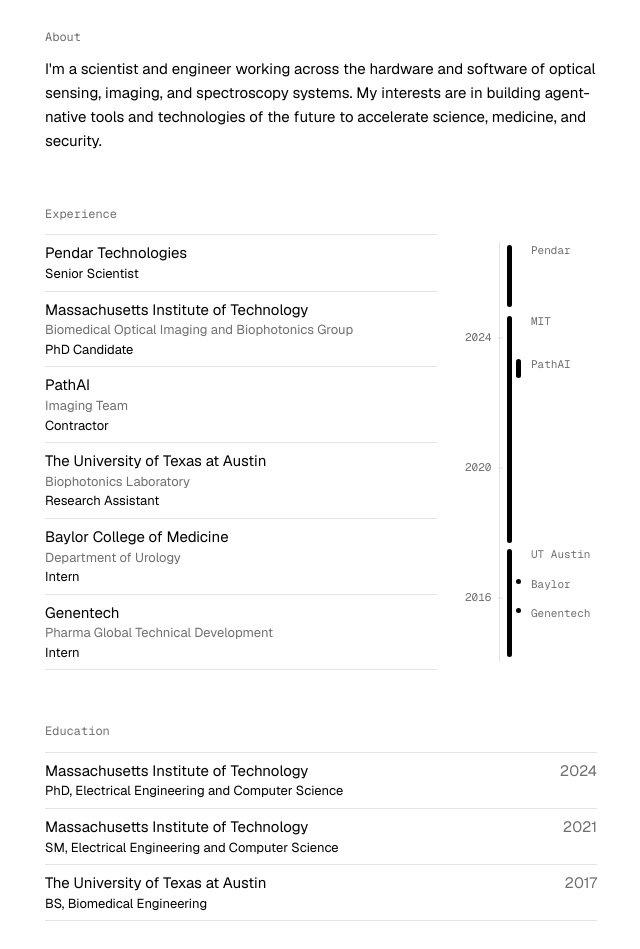
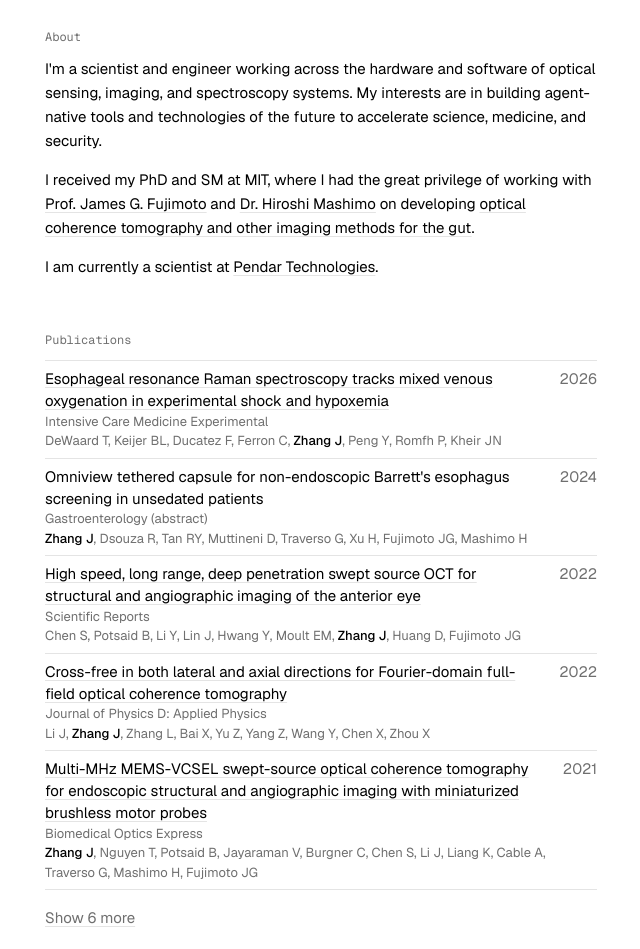
Before and after one commit to jnz32/jnz32.github.io, a plain HTML site: page index.html in a window 1280 px wide. Shown: the part 216-1165 px from the top of the page, without its empty margins (319-959 px from the left). Drawn offline with nearby package versions, Linux system fonts and the light colour scheme.

Commit message:
Replace Experience/Education with background paragraph in About
Co-Authored-By: Claude Opus 5.5 <noreply@anthropic.com>
Claude-Session: https://claude.ai/code/session_014ZEtATbwoFfMuXQRx2QVP4

```diff
--- a/index.html
+++ b/index.html
@@ -91,26 +91,6 @@
 
 
 
-  /* experience: vertical timeline, now at top, 2014 at bottom */
-  .exp { display: grid; grid-template-columns: minmax(0, 1fr) 132px; gap: 0 28px; }
-  .vt { position: relative; margin: 8px 0; }
-  .vt::before { content: ""; position: absolute; top: 0; bottom: 0; left: 34px; width: 1px; background: var(--rule); }
-  .vt .tick { position: absolute; left: 0; width: 38px; transform: translateY(-50%);
-    font: 400 11px/1 "Geist Mono", ui-monospace, monospace; color: var(--dim); }
-  .vt .tick::after { content: ""; position: absolute; right: 0; top: 50%; width: 5px; height: 1px; background: var(--rule); }
-  .vt .seg { position: absolute; width: 5px; min-height: 5px; border-radius: 3px; background: var(--fg); transition: opacity .15s; }
-  .vt .seg[data-lane="0"] { left: 42px; }
-  .vt .seg[data-lane="1"] { left: 51px; }
-  .vt .seg em {
-    position: absolute; top: -1px; left: calc(66px - var(--x)); white-space: nowrap;
-    font: normal 400 11px/1.2 "Geist Mono", ui-monospace, monospace; color: var(--dim); transition: color .15s;
-  }
-  .vt .seg[data-lane="0"] em { --x: 42px; }
-  .vt .seg[data-lane="1"] em { --x: 51px; }
-  .exp.hl .vt .seg:not(.on) { opacity: .2; }
-  .exp.hl .vt .seg.on em { color: var(--fg); }
-  .exp.hl .rows li[data-tl]:not(.on) { opacity: .45; }
-  .rows li[data-tl] { transition: opacity .15s; outline-offset: -1px; }
 
   .more {
     margin-top: 16px; padding: 0; border: 0; background: none; cursor: pointer;
@@ -130,14 +110,6 @@
     nav { gap: 10px; font-size: 13px; flex-wrap: nowrap; overflow-x: auto; white-space: nowrap; scrollbar-width: none; }
     header.intro { margin: 36px 0 36px; }
     .rows li { gap: 0 16px; }
-    .exp { grid-template-columns: minmax(0, 1fr) 112px; gap: 0 12px; }
-    .vt::before { left: 28px; }
-    .vt .tick { width: 32px; }
-    .vt .seg[data-lane="0"] { left: 34px; }
-    .vt .seg[data-lane="1"] { left: 42px; }
-    .vt .seg[data-lane="0"] em { --x: 34px; }
-    .vt .seg[data-lane="1"] em { --x: 42px; }
-    .vt .seg em { left: calc(54px - var(--x)); font-size: 10px; }
   }
 </style>
 </head>
@@ -148,8 +120,6 @@
   <nav aria-label="Sections">
     <a href="#top" aria-current="page">Home</a>
     <a href="#about">About</a>
-    <a href="#experience">Experience</a>
-    <a href="#education">Education</a>
     <a href="#publications">Publications</a>
   </nav>
   <button class="theme" id="theme" type="button" aria-label="Switch to dark mode" hidden><svg viewBox="0 0 16 16" width="15" height="15" aria-hidden="true"><circle cx="8" cy="8" r="6.5" fill="none" stroke="currentColor" stroke-width="1.2"/><path d="M8 1.5a6.5 6.5 0 0 1 0 13z" fill="currentColor"/></svg></button>
@@ -172,61 +142,11 @@
     <section id="about">
       <h2>About</h2>
       <p>I'm a scientist and engineer working across the hardware and software of optical sensing, imaging, and spectroscopy systems. My interests are in building agent-native tools and technologies of the future to accelerate science, medicine, and security.</p>
+      <p>I received my PhD and SM at MIT, where I had the great privilege of working with <a href="https://www.eecs.mit.edu/people/james-fujimoto/">Prof. James G. Fujimoto</a> and <a href="https://connects.catalyst.harvard.edu/Profiles/display/Person/25910">Dr. Hiroshi Mashimo</a> on developing <a href="https://www.laserfocusworld.com/lasers-sources/article/14201572/mems-swept-wavelength-laser-enables-new-oct-capabilities">optical coherence tomography and other imaging methods for the gut</a>.</p>
+      <p>I am currently a scientist at <a href="https://www.pendar.com/">Pendar Technologies</a>.</p>
     </section>
 
-    <section id="experience">
-      <h2>Experience</h2>
-      <div class="exp">
-      <ul class="rows">
-        <li data-tl="pendar" tabindex="0">
-          <span>Pendar Technologies</span>
-          <span class="role">Senior Scientist</span>
-        </li>
-        <li data-tl="mit" tabindex="0">
-          <span>Massachusetts Institute of Technology</span>
-          <span class="unit">Biomedical Optical Imaging and Biophotonics Group</span>
-          <span class="role">PhD Candidate</span>
-        </li>
-        <li data-tl="pathai" tabindex="0">
-          <span>PathAI</span>
-          <span class="unit">Imaging Team</span>
-          <span class="role">Contractor</span>
-        </li>
-        <li data-tl="ut" tabindex="0">
-          <span>The University of Texas at Austin</span>
-          <span class="unit">Biophotonics Laboratory</span>
-          <span class="role">Research Assistant</span>
-        </li>
-        <li data-tl="bcm" tabindex="0">
-          <span>Baylor College of Medicine</span>
-          <span class="unit">Department of Urology</span>
-          <span class="role">Intern</span>
-        </li>
-        <li data-tl="gne" tabindex="0">
-          <span>Genentech</span>
-          <span class="unit">Pharma Global Technical Development</span>
-          <span class="role">Intern</span>
-        </li>
-      </ul>
-      <div class="vt" aria-hidden="true">
-        <span class="seg" data-tl="pendar" data-lane="0" data-from="2024-11" data-to="now"><em>Pendar</em></span>
-        <span class="seg" data-tl="pathai" data-lane="1" data-from="2022-09" data-to="2023-05"><em>PathAI</em></span>
-        <span class="seg" data-tl="mit" data-lane="0" data-from="2017-08" data-to="2024-09"><em>MIT</em></span>
-        <span class="seg" data-tl="bcm" data-lane="1" data-from="2016-06" data-to="2016-08"><em>Baylor</em></span>
-        <span class="seg" data-tl="gne" data-lane="1" data-from="2015-06" data-to="2015-09"><em>Genentech</em></span>
-        <span class="seg" data-tl="ut" data-lane="0" data-from="2014-02" data-to="2017-07"><em>UT Austin</em></span>
-      </div>
-      </div>
-    </section>
 
-    <section id="education">
-      <h2>Education</h2>
-      <ul class="rows">
-        <li><span>Massachusetts Institute of Technology</span><span class="r">2024</span><span class="role">PhD, Electrical Engineering and Computer Science</span></li>
-        <li><span>Massachusetts Institute of Technology</span><span class="r">2021</span><span class="role">SM, Electrical Engineering and Computer Science</span></li>
-        <li><span>The University of Texas at Austin</span><span class="r">2017</span><span class="role">BS, Biomedical Engineering</span></li>
-      </ul>
-    </section>
 
 
     <section id="publications">
@@ -360,35 +280,6 @@
   })();
 
 
-  // Experience: vertical timeline (now at top). Hover or focus a role to highlight its span.
-  (() => {
-    const exp = document.querySelector('.exp');
-    const vt = exp.querySelector('.vt');
-    const yr = v => { if (v === 'now') { const d = new Date(); return d.getFullYear() + d.getMonth() / 12; }
-                      const [y, m] = v.split('-').map(Number); return y + (m - 1) / 12; };
-    const MIN = 2014, MAX = yr('now') + 1 / 12;
-    const pos = v => (MAX - v) / (MAX - MIN) * 100;          // % from top
-    vt.querySelectorAll('.seg').forEach(seg => {
-      const a = yr(seg.dataset.from), b = seg.dataset.to === 'now' ? MAX : yr(seg.dataset.to) + 1 / 12;
-      seg.style.top = `calc(${pos(b)}% + 3px)`;
-      seg.style.height = `calc(${pos(a) - pos(b)}% - 6px)`;   // visible gap between back-to-back roles
-    });
-    [2016, 2020, 2024].forEach(y => {
-      const t = document.createElement('span');
-      t.className = 'tick'; t.textContent = y; t.style.top = pos(y) + '%';
-      vt.prepend(t);
-    });
-    const set = k => {
-      exp.classList.toggle('hl', !!k);
-      exp.querySelectorAll('[data-tl]').forEach(el => el.classList.toggle('on', el.dataset.tl === k));
-    };
-    exp.querySelectorAll('[data-tl]').forEach(el => {
-      el.addEventListener('mouseenter', () => set(el.dataset.tl));
-      el.addEventListener('mouseleave', () => set(null));
-      el.addEventListener('focus', () => set(el.dataset.tl));
-      el.addEventListener('blur', () => set(null));
-    });
-  })();
 </script>
 </body>
 </html>
```
